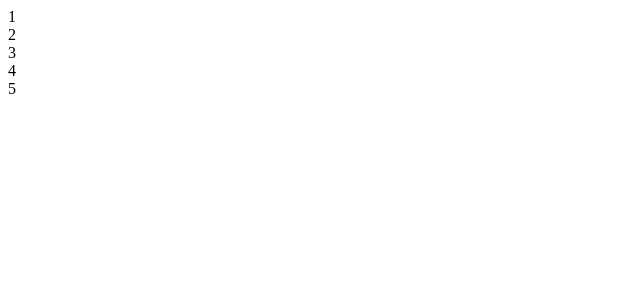
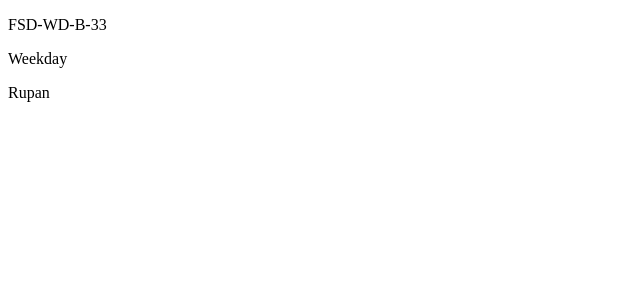
Before and after one commit to Rahinmon2903/demo, a React (Vite) app in the folder reactpractice2/: page / in a window 1280 px wide. Shown: the top 300 px of the page, without its empty margins (0-640 px from the left). Built offline with nearby package versions, Linux system fonts and the light colour scheme.

Commit message:
sending value from p to c using obj

```diff
--- a/reactpractice2/src/App.jsx
+++ b/reactpractice2/src/App.jsx
@@ -1,18 +1,19 @@
 import React from 'react';
+import Obj from './components/Obj';
 // import Product from './components/Product';
 // import ArrayMethods from './components/ArrayMethods';
 // import CompA from './components/CompA';
 // import iphone13 from "../src/assests/13.jpg";
 // import iphone15 from "./assests/15.jpg";
 // import iphone16 from "./assests/iphone.webp";
-import Singlevalue from './components/Singlevalue';
-import Array from './components/Array';
+// import Singlevalue from './components/Singlevalue';
+// import Array from './components/Array';
 
 
 const App = () => {
   //  let a = 10;
-  let arr = [1, 2, 3, 4, 5];
-  // let obj = { batch: "FSD-WD-B-33", mode: "Weekday", mentor: "Rupan" };
+  // let arr = [1, 2, 3, 4, 5];
+  let obj = { batch: "FSD-WD-B-33", mode: "Weekday", mentor: "Rupan" };
   // let arrObj = [
   //   {
   //     name: "Iphone",
@@ -67,7 +68,8 @@ const App = () => {
       <CompA phone="Iphone15" image={iphone15} desc="iphone15"/>
       <CompA phone="Iphone16" /> */}
       {/* <Singlevalue a={a}/> */}
-      <Array arr={arr}/>
+      {/* <Array arr={arr}/> */}
+      <Obj obj={obj}/>
 
     </div>
   );
--- /dev/null
+++ b/reactpractice2/src/components/Obj.jsx
@@ -0,0 +1,15 @@
+import React from 'react';
+
+const Obj = (props) => {
+    return (
+        <div>
+            <p>{props.obj.batch}</p>
+            <p>{props.obj.mode}</p>
+            <p>{props.obj.mentor}</p>
+            <p></p>
+
+        </div>
+    );
+};
+
+export default Obj;
```
